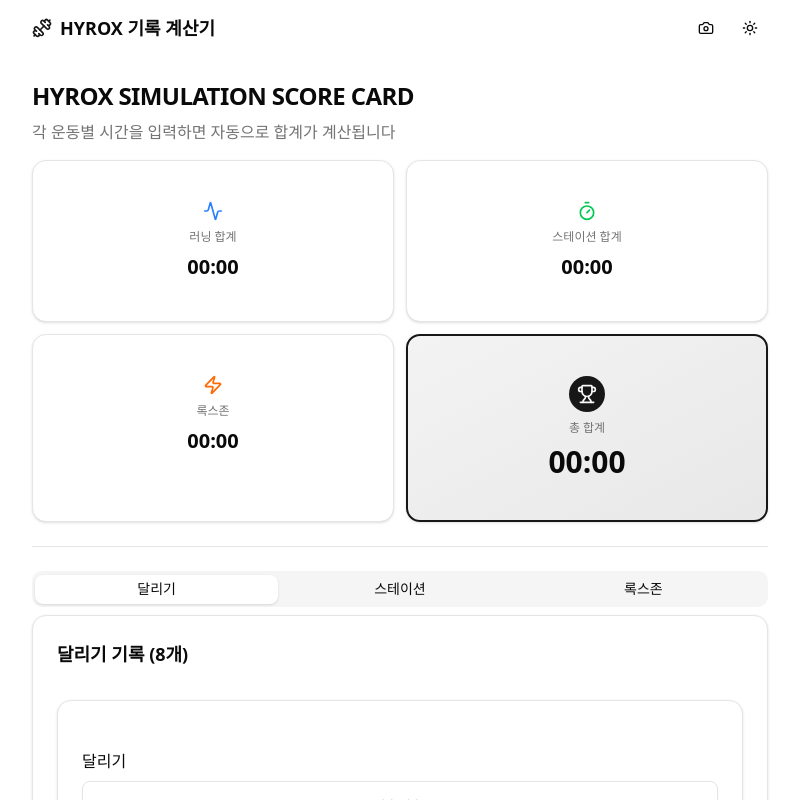
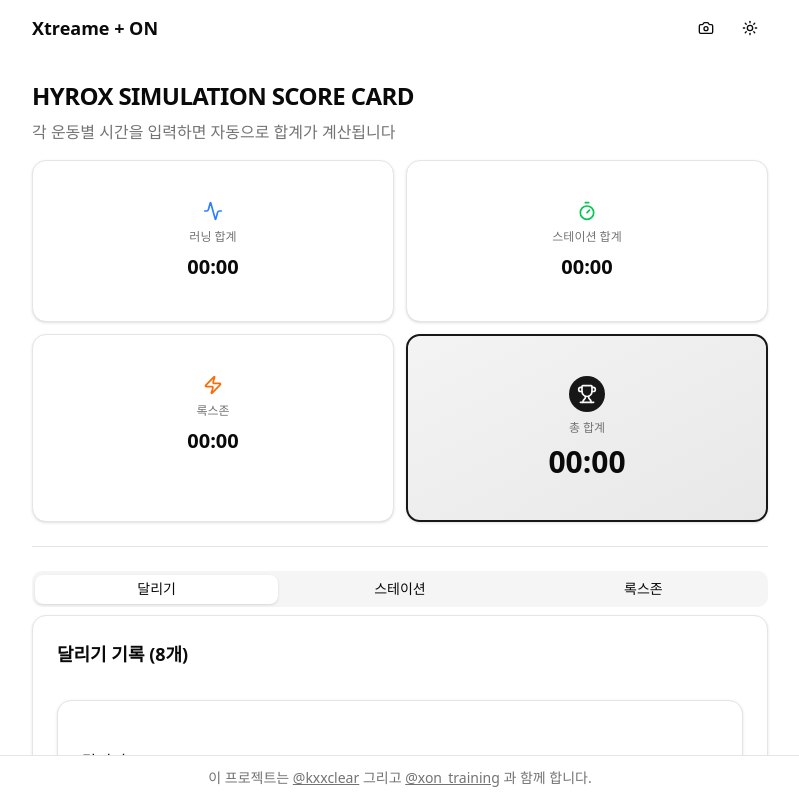
Before and after one commit to hyroxseouldev/hyrox-time-calculator, a Next.js app: page / in a window 1280 px wide. Shown: the top 800 px of the page, without its empty margins (240-1039 px from the left). Built offline with nearby package versions, Linux system fonts and the light colour scheme.

Commit message:
Update page layout by modifying header title and adjusting footer positioning; enhance footer content with links to contributors' Instagram profiles.

```diff
--- a/src/app/page.tsx
+++ b/src/app/page.tsx
@@ -18,13 +18,12 @@ export default function Home() {
   };
 
   return (
-    <div className="min-h-screen bg-background w-full flex flex-col items-center justify-center">
+    <div className="min-h-screen bg-background w-full flex flex-col">
       {/* Header */}
-      <header className="w-full flex items-center justify-between container max-w-screen-md">
+      <header className="w-full flex items-center justify-between container max-w-screen-md mx-auto">
         <div className="flex h-14 items-center justify-between px-4 w-full">
           <div className="flex items-center gap-2">
-            <Dumbbell className="h-5 w-5 text-primary" />
-            <h1 className="text-lg font-bold">HYROX 기록 계산기</h1>
+            <h1 className="text-lg font-bold">Xtreame + ON</h1>
           </div>
           <div className="flex items-center gap-2">
             <ImageUpload onDataExtracted={handleDataExtracted} />
@@ -34,7 +33,7 @@ export default function Home() {
       </header>
 
       {/* Main Content */}
-      <main className="container max-w-screen-md px-4 py-6 pb-20">
+      <main className="flex-1 container max-w-screen-md mx-auto px-4 py-6 pb-20">
         <div className="space-y-4">
           <div className="space-y-2">
             <h2 className="text-2xl font-bold tracking-tight">
@@ -49,11 +48,29 @@ export default function Home() {
         </div>
       </main>
 
-      {/* Footer */}
-      <footer className="w-full flex items-center justify-between px-4 container border-t">
-        <div className="container px-4 py-3 w-full">
+      {/* Footer - Fixed at bottom */}
+      <footer className="w-full border-t bg-background fixed bottom-0 left-0 right-0">
+        <div className="container max-w-screen-md mx-auto px-4 py-3">
           <p className="text-center text-sm text-muted-foreground">
-            Create by @kxxclear 그리고 @xon_training 과 함께 합니다.
+            이 프로젝트는{" "}
+            <a
+              href="https://instagram.com/kxxclear"
+              target="_blank"
+              rel="noopener noreferrer"
+              className="underline hover:text-foreground transition-colors"
+            >
+              @kxxclear
+            </a>{" "}
+            그리고{" "}
+            <a
+              href="https://instagram.com/xon_training"
+              target="_blank"
+              rel="noopener noreferrer"
+              className="underline hover:text-foreground transition-colors"
+            >
+              @xon_training
+            </a>{" "}
+            과 함께 합니다.
           </p>
         </div>
       </footer>
```
